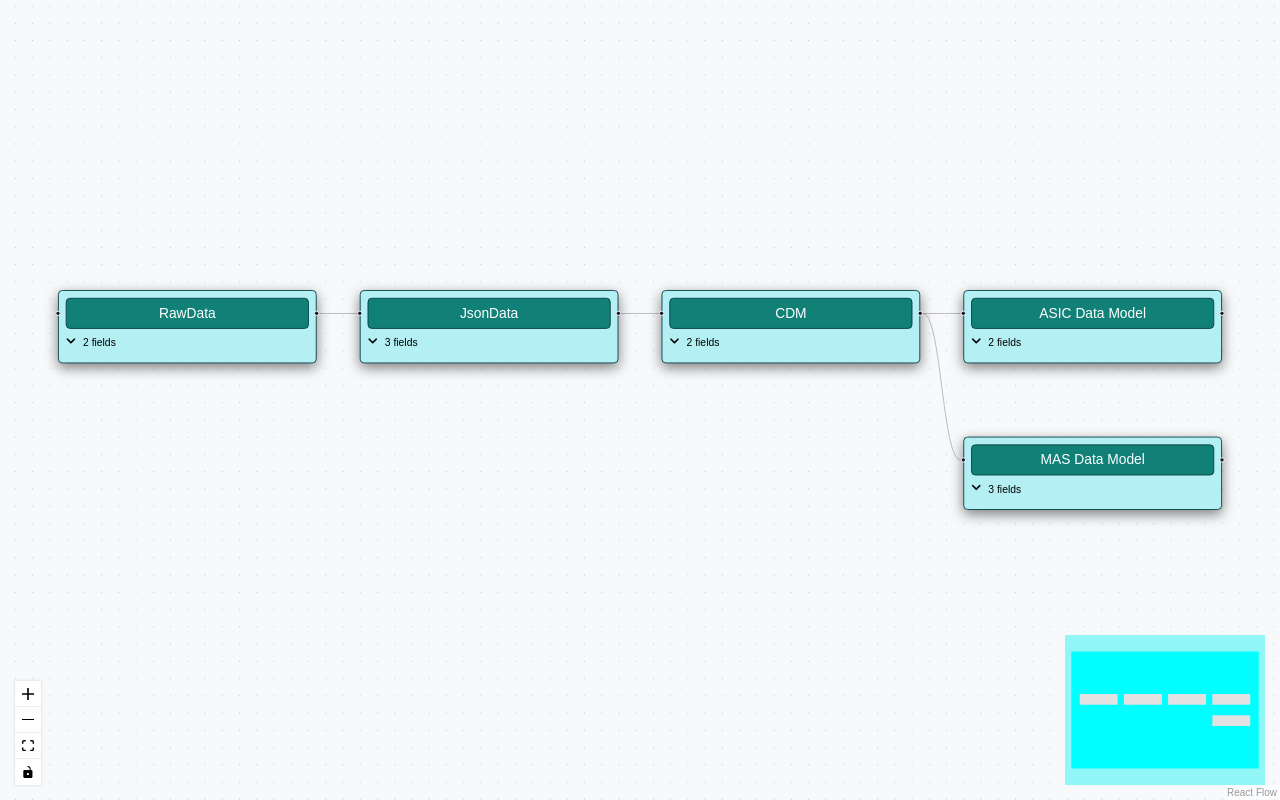
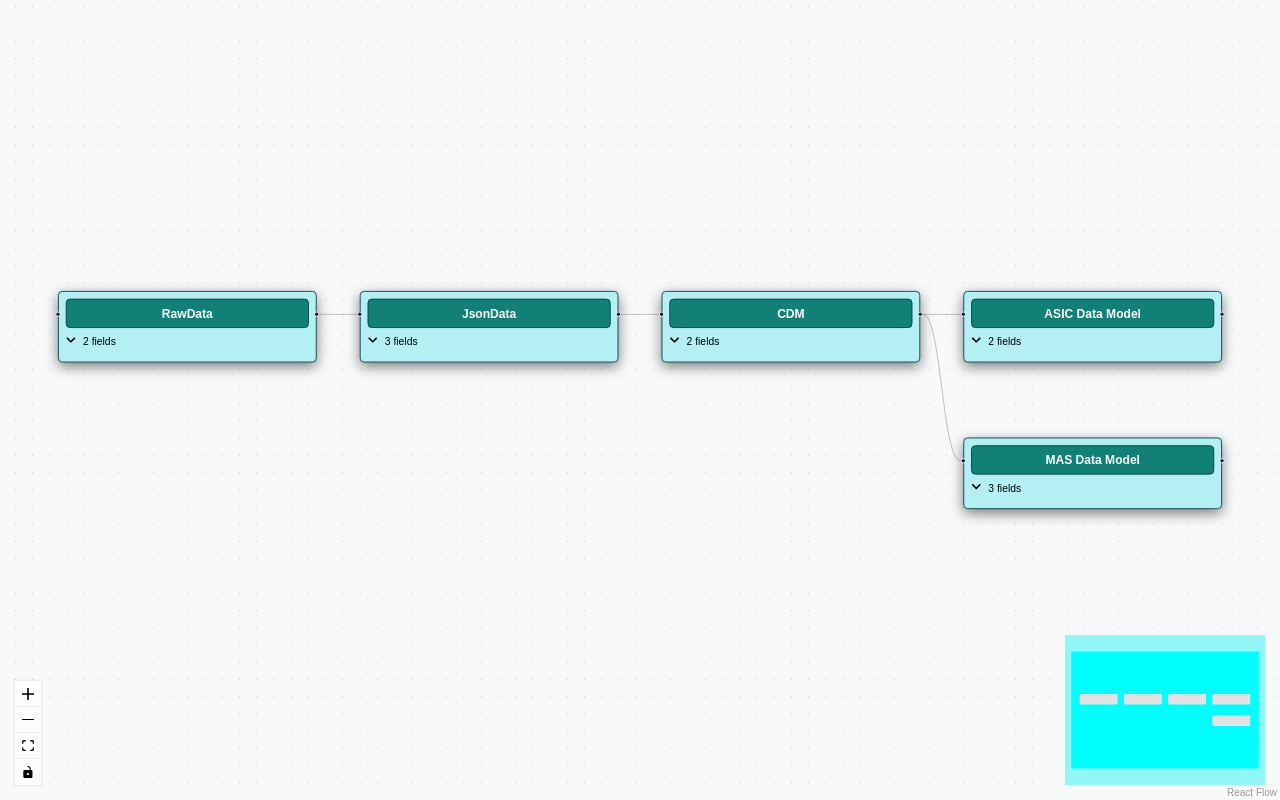
Before and after one commit to pks9862728888/react-flow-demo, a Next.js app: page / in a window 1280 px wide. Built offline with nearby package versions, Linux system fonts and the light colour scheme.

Commit message:
Refactored methods to small files

```diff
--- a/src/app/components/DataLineageProviderFlow.tsx
+++ b/src/app/components/DataLineageProviderFlow/DataLineageProviderFlow.tsx
@@ -1,5 +1,5 @@
 "use client";
-import React, {RefObject, useCallback, useEffect, useRef, useState} from 'react';
+import React, {RefObject, useCallback, useEffect, useRef} from 'react';
 import {
   addEdge,
   Background,
@@ -17,48 +17,13 @@ import {nodeTypes} from "@/app/constants/nodeTypes";
 import {LineageDataType} from "@/app/types/LineageDataType";
 import {EdgeBase} from "@xyflow/system";
 import {initialEdges, initialNodes} from "@/app/constants/data";
-import {SelectedNodeType} from "@/app/types/SelectedNodeType";
 import {ReactFlowNode} from "@/app/types/ReactFlowNode";
 import {cloneDeep} from "lodash";
-import updateSelectionDataInTableNode from "@/app/functions/tablenode/updateSelectionDataInTableNode";
 import buildTableNodeGraph from "@/app/functions/tablenode/buildTableNodeGraph";
-import getEdgeHandleKeyPrefix from "@/app/functions/tablenode/getEdgeHandleKeyPrefix";
 import buildGraphLineageDataMap from "@/app/functions/tablenode/buildGraphLineageDataMap";
-import updateEdgeSelectionConnectedToTableDataRows
-  from "@/app/functions/tablenode/updateEdgeSelectionConnectedToTableDataRows";
+import onTableNodeRowSelection from "@/app/components/DataLineageProviderFlow/onTableNodeRowSelection";
 
 const nodeClassName = (node: any) => node.type;
-
-function doOnTableNodeRowSelection(
-  setNodes: (value: (((prevState: ReactFlowNode[]) => ReactFlowNode[]) | ReactFlowNode[])) => void,
-  lineageDataMap: Map<string, Set<string>>,
-  setEdges: (value: (((prevState: Edge[]) => Edge[]))) => void) {
-  const onNodeSelect: (selectedNode: SelectedNodeType) => void = (newSelectedNode: SelectedNodeType): void => {
-    const selNdDataId: string = newSelectedNode.nodeId;
-    const selNdDataRowId: string = newSelectedNode.dataRowId;
-    const selectedFieldKey: string = getEdgeHandleKeyPrefix(selNdDataId, selNdDataRowId);
-
-    // Update the node lineage data state
-    setNodes((oldNodes: ReactFlowNode[]): ReactFlowNode[] => {
-        const adjacentNodes: Set<string> = lineageDataMap.get(selectedFieldKey) ?? new Set<string>();
-        return oldNodes.map((oldNode: ReactFlowNode): ReactFlowNode => {
-          let newNode: ReactFlowNode = cloneDeep(oldNode);
-          updateSelectionDataInTableNode(newNode, adjacentNodes, selectedFieldKey);
-          return newNode;
-        });
-      }
-    );
-
-    // Update the edge selection behavior
-    setEdges((oldEdges: Edge[]): Edge[] => {
-      const lineageData: Set<string> = lineageDataMap.get(selectedFieldKey) ?? new Set<string>();
-      return oldEdges.map((oldEdge: Edge): Edge => {
-        return updateEdgeSelectionConnectedToTableDataRows(oldEdge, lineageData);
-      });
-    });
-  }
-  return onNodeSelect;
-}
 
 const DataLineageProviderFlow: React.FC = () => {
   // React hooks to store state
@@ -91,7 +56,7 @@ const DataLineageProviderFlow: React.FC = () => {
 
   // Bind onNodeSelect event to lineageData for child components to trigger onNodeSelect action
   useEffect((): void => {
-    const onNodeSelect = doOnTableNodeRowSelection(
+    const onNodeSelect = onTableNodeRowSelection(
       setNodes, lineageDataRef.current, setEdges);
     nodes.forEach((node: ReactFlowNode): void => {
       node.data.triggerNodeSelection = onNodeSelect;
--- /dev/null
+++ b/src/app/components/DataLineageProviderFlow/onTableNodeRowSelection.tsx
@@ -0,0 +1,41 @@
+import {ReactFlowNode} from "@/app/types/ReactFlowNode";
+import {Edge} from "@xyflow/react";
+import {SelectedNodeType} from "@/app/types/SelectedNodeType";
+import getEdgeHandleKeyPrefix from "@/app/functions/tablenode/getEdgeHandleKeyPrefix";
+import {cloneDeep} from "lodash";
+import updateSelectionDataInTableNode from "@/app/components/DataLineageProviderFlow/updateSelectionDataInTableNode";
+import updateEdgeSelectionConnectedToTableDataRows
+  from "@/app/components/DataLineageProviderFlow/updateEdgeSelectionConnectedToTableDataRows";
+
+const onTableNodeRowSelection = (
+  setNodes: (value: (((prevState: ReactFlowNode[]) => ReactFlowNode[]) | ReactFlowNode[])) => void,
+  lineageDataMap: Map<string, Set<string>>,
+  setEdges: (value: (((prevState: Edge[]) => Edge[]))) => void) => {
+  const onNodeSelect: (selectedNode: SelectedNodeType) => void = (newSelectedNode: SelectedNodeType): void => {
+    const selNdDataId: string = newSelectedNode.nodeId;
+    const selNdDataRowId: string = newSelectedNode.dataRowId;
+    const selectedFieldKey: string = getEdgeHandleKeyPrefix(selNdDataId, selNdDataRowId);
+
+    // Update the node lineage data state
+    setNodes((oldNodes: ReactFlowNode[]): ReactFlowNode[] => {
+        const adjacentNodes: Set<string> = lineageDataMap.get(selectedFieldKey) ?? new Set<string>();
+        return oldNodes.map((oldNode: ReactFlowNode): ReactFlowNode => {
+          let newNode: ReactFlowNode = cloneDeep(oldNode);
+          updateSelectionDataInTableNode(newNode, adjacentNodes, selectedFieldKey);
+          return newNode;
+        });
+      }
+    );
+
+    // Update the edge selection behavior
+    setEdges((oldEdges: Edge[]): Edge[] => {
+      const lineageData: Set<string> = lineageDataMap.get(selectedFieldKey) ?? new Set<string>();
+      return oldEdges.map((oldEdge: Edge): Edge => {
+        return updateEdgeSelectionConnectedToTableDataRows(oldEdge, lineageData);
+      });
+    });
+  }
+  return onNodeSelect;
+}
+
+export default onTableNodeRowSelection;
--- a/src/app/components/TableNode/TableName.module.css
+++ b/src/app/components/TableNode/TableName.module.css
@@ -24,7 +24,8 @@
     color: #ffffff;
     padding: var(--consistent-padding);
     margin-bottom: 0.5rem;
-    font-size: 16px;
+    font-size: 14px;
+    font-weight: bold;
     border-radius: var(--border-radius);
     border: 1px solid #053b42;
 }
--- a/src/app/page.tsx
+++ b/src/app/page.tsx
@@ -1,6 +1,6 @@
 "use client";
 import React from "react";
-import DataLineageProviderFlow from "@/app/components/DataLineageProviderFlow";
+import DataLineageProviderFlow from "@/app/components/DataLineageProviderFlow/DataLineageProviderFlow";
 
 export default function Home(): React.JSX.Element {
   // Bootstrap rendering of app
```
Also changed, not shown: src/app/components/DataLineageProviderFlow/updateEdgeSelectionConnectedToTableDataRows.tsx (renamed from src/app/functions/tablenode/updateEdgeSelectionConnectedToTableDataRows.tsx), src/app/components/DataLineageProviderFlow/updateSelectionDataInTableNode.tsx (renamed from src/app/functions/tablenode/updateSelectionDataInTableNode.tsx).
